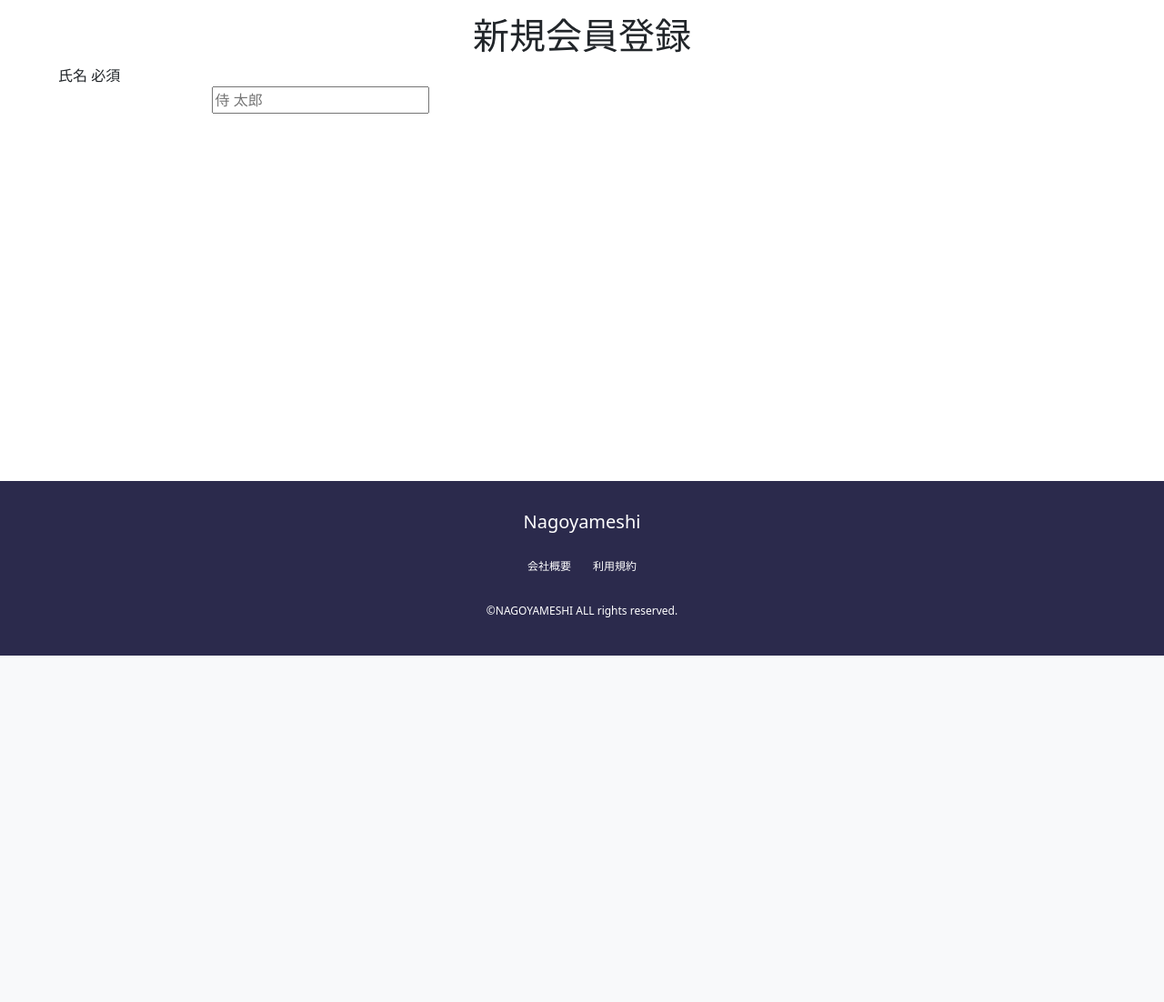
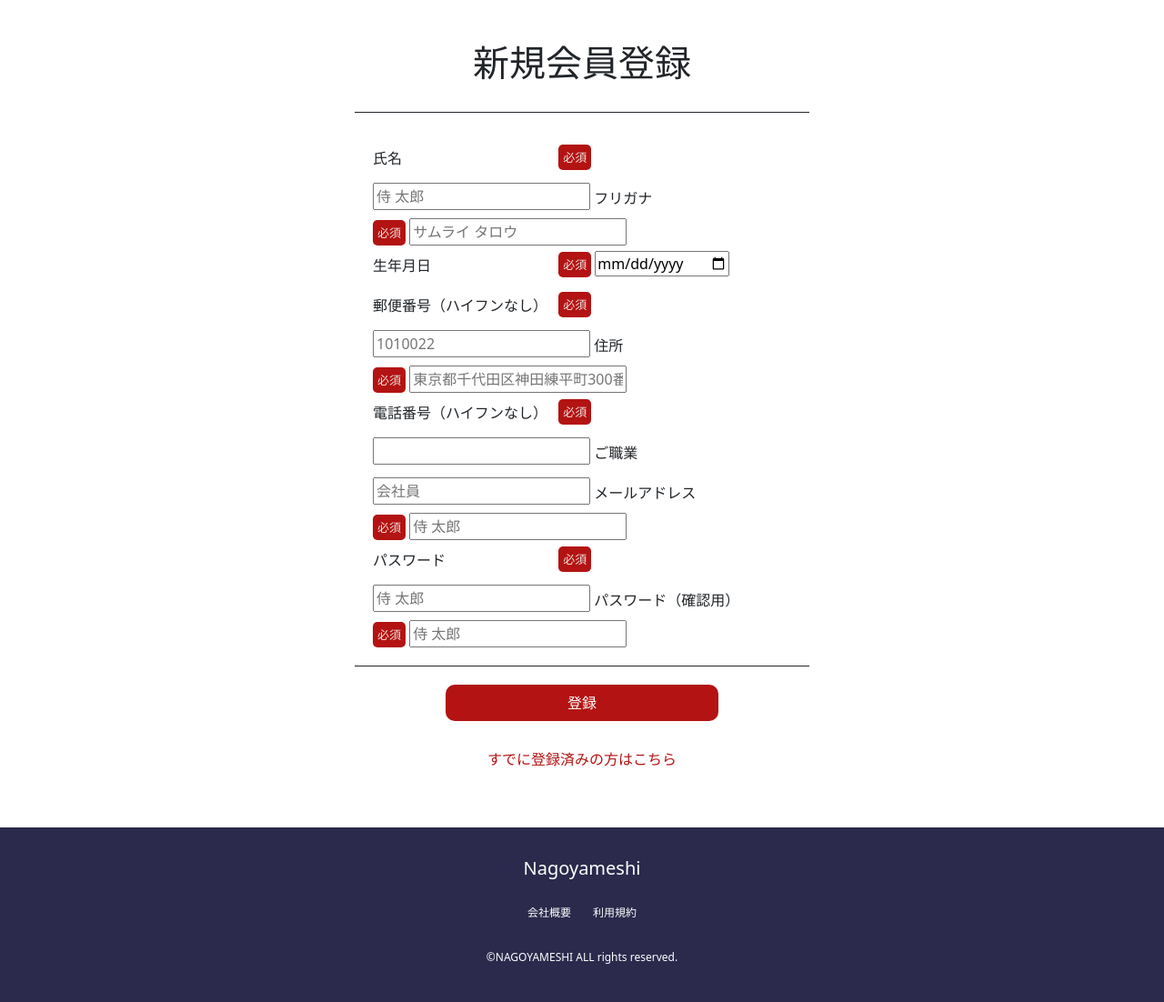
Before and after one commit to ayaconsa/nagoyameshi, a Django app: page /account_create/ in a window 1280 px wide. Shown: the part 79-1181 px from the top of the page at 91% size. Before the commit the page ends 800 px from the top, so only its background shows below. Run offline with Django 5.2, Linux system fonts and the light colour scheme; some libraries are stand-ins or nearby versions.

Commit message:
userログイン画面htmlなど

```diff
--- a/NagoyameshiApp/static/css/style.css
+++ b/NagoyameshiApp/static/css/style.css
@@ -395,25 +395,66 @@ h2 {
 }
 
 .account_create {
-  width: 90%;
+  width: 500px;
   margin: 15px auto;
   text-align: center;
 }
 
-.account_create_row {
-  width: 100%;
-  display: flex;
-  flex-wrap: wrap;
-}
-
-.account_create_label {
-  width: 30%;
-  text-align: left;
+.account_create h1 {
+  padding: 30px;
+  border-bottom: 1px solid;
 }
 
 .account_create_form {
-  width: 50%;
+  border-bottom: 1px solid;
+  text-align: left;
+  padding: 20px;
 }
+
+.account_create label {
+  margin: 10px 0;
+}
+
+.account_create_title {
+  display: inline-block;
+  min-width: 200px;
+  text-align: left;
+  vertical-align: middle;
+}
+
+.account_create_required {
+  background-color: #B31312;
+  color: #EEE2DE;
+  font-size: small;
+  padding: 5px;
+  border-radius: 5px;
+  vertical-align: middle;
+}
+
+.account_create_no_required {
+  font-size: small;
+  padding: 5px;
+  border-radius: 5px;
+}
+
+.account_create button[type="submit"] {
+  margin-top: 20px;
+  margin-bottom: 30px;
+  padding: 8px 15px;
+  background-color: #B31312;
+  color: white;
+  border: none;
+  border-radius: 10px;
+  width: 60%;
+  text-align: center;
+}
+
+.account_create a {
+  color: #B31312;
+  text-decoration: none;
+  text-align: center;
+}
+
 
 
 
--- a/NagoyameshiApp/templates/NagoyameshiApp/user/account_create.html
+++ b/NagoyameshiApp/templates/NagoyameshiApp/user/account_create.html
@@ -8,23 +8,60 @@
 {% block content %}
 {% load static %}
 
+
+<!-- フォームの幅をピクセル指定しているのでスマホ画面だと崩れる。あとで直す -->
+
 <div class="account_create">
   <form>
     <h1>新規会員登録</h1>
-    <div>
-      <label for="name" class="account_create_row">
-        <div class="account_create_label">
-          <span>氏名</span>
-          <span>必須</span>
-        </div>
-      </label>
-      <div class="account_create_form">
-        <input type="text" name="name" placeholder="侍 太郎">
-      </div>
 
+    <div class="account_create_form">
+      <label for="name" class="account_create_title">氏名</label>
+      <span class="account_create_required">必須</span>
+      <input type="text" name="name" placeholder="侍 太郎">
+
+      <label for="furigana" class="account_create_title">フリガナ</label>
+      <span class="account_create_required">必須</span>
+      <input type="text" name="furigana" placeholder="サムライ タロウ">
+
+      <label for="birthday" class="account_create_title">生年月日</label>
+      <span class="account_create_required">必須</span>
+      <input type="date" name="birthday" placeholder="侍 太郎">
+
+      <label for="zipcode" class="account_create_title">郵便番号（ハイフンなし）</label>
+      <span class="account_create_required">必須</span>
+      <input type="text" name="zipcode" maxlength="7" placeholder="1010022">
+
+      <label for="address" class="account_create_title">住所</label>
+      <span class="account_create_required">必須</span>
+      <input type="text" name="address" placeholder="東京都千代田区神田練平町300番地"></textarea>
+
+      <label for="tel" class="account_create_title">電話番号（ハイフンなし）</label>
+      <span class="account_create_required">必須</span>
+      <input type="text" name="tel" maxlength="11">
+
+      <label for="works" class="account_create_title">ご職業</label>
+      <span class="account_create_no_required">　　</span>
+      <input type="text" name="works" placeholder="会社員">
+
+      <label for="email" class="account_create_title">メールアドレス</label>
+      <span class="account_create_required">必須</span>
+      <input type="text" name="email" placeholder="侍 太郎">
+
+      <label for="password" class="account_create_title">パスワード</label>
+      <span class="account_create_required">必須</span>
+      <input type="text" name="password" placeholder="侍 太郎">
+
+      <label for="password_confirmation" class="account_create_title">パスワード（確認用）</label>
+      <span class="account_create_required">必須</span>
+      <input type="text" name="password_confirmation" placeholder="侍 太郎">
     </div>
 
+    <button type="submit">登録</button>
   </form>
+
+  <a class="account_create_a" href="{% url 'login'%}">すでに登録済みの方はこちら</a>
+
 </div>
 
 
--- a/NagoyameshiApp/views/user/password_resetting.py
+++ b/NagoyameshiApp/views/user/password_resetting.py
@@ -6,5 +6,5 @@ from django.views.generic import TemplateView
 
 
 # パスワード再設定ページ
-class PasswordResettingView(LoginRequiredMixin, TemplateView):
+class PasswordResettingView(TemplateView):
     template_name = "NagoyameshiApp/user/password_resetting.html"
--- a/nagoyameshi/urls.py
+++ b/nagoyameshi/urls.py
@@ -79,7 +79,7 @@ urlpatterns = [
     # デフォルトのadmin
     path('admin/', admin.site.urls),
 
-    # デフォルトのadminとは変えないとうまく表示されない
+    # デフォルトのadminとは変えないとうまく表示されないのでadmin2にした
     path('admin2/login/', AdminLoginView.as_view(), name="admin_login"),
     path('admin2/top/', AdminTopView.as_view(), name="admin_top"),
     path('admin2/category_list/', CategoryListView.as_view(), name="admin_category_list"),
```
Also changed, not shown: NagoyameshiApp/templates/NagoyameshiApp/user/password_resetting.html (+8 -13 lines).
